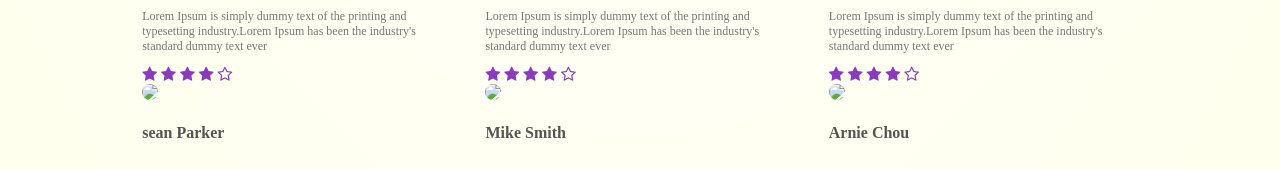
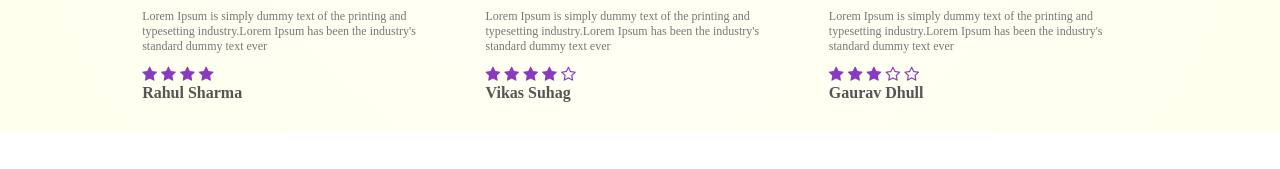
Before and after one commit to Rohan2617/Food-Blogs, a plain HTML site: page index.html in a window 1280 px wide. Shown: the part 2278-2447 px from the top of the page. After the commit the page ends 2410 px from the top, so only its background shows below. Drawn offline with Linux system fonts and the light colour scheme.

Commit message:
Update index.html

```diff
--- a/index.html
+++ b/index.html
@@ -203,10 +203,8 @@
                        <i class="fa fa-star"></i>
                        <i class="fa fa-star"></i>
                        <i class="fa fa-star" ></i>
-                       <i class="fa fa-star-o" ></i>
                        </div>
-                       <img src="girl.jpg">
-                       <h3>sean Parker</h3>
+                       <h3>Rahul Sharma</h3>
             </div>
             <div class="col-3">
                 <i class="fa fa-quote-left" ></i>
@@ -220,8 +218,7 @@
                        <i class="fa fa-star" ></i>
                        <i class="fa fa-star-o" ></i>
                        </div>
-                       <img src="man.jpeg">
-                       <h3>Mike Smith</h3>
+                       <h3>Vikas Suhag</h3>
                        </div>
                        <div class="col-3">
                     <i class="fa fa-quote-left" ></i>
@@ -232,11 +229,10 @@
                     <i class="fa fa-star" ></i>
                     <i class="fa fa-star"></i>
                     <i class="fa fa-star"></i>
-                    <i class="fa fa-star" ></i>
+                    <i class="fa fa-star-o" ></i>
                     <i class="fa fa-star-o" ></i>
                     </div>
-                    <img src="girl1.jpg">
-                    <h3>Arnie Chou</h3>
+                    <h3>Gaurav Dhull</h3>
              </div>
         </div>
     </div>
```
